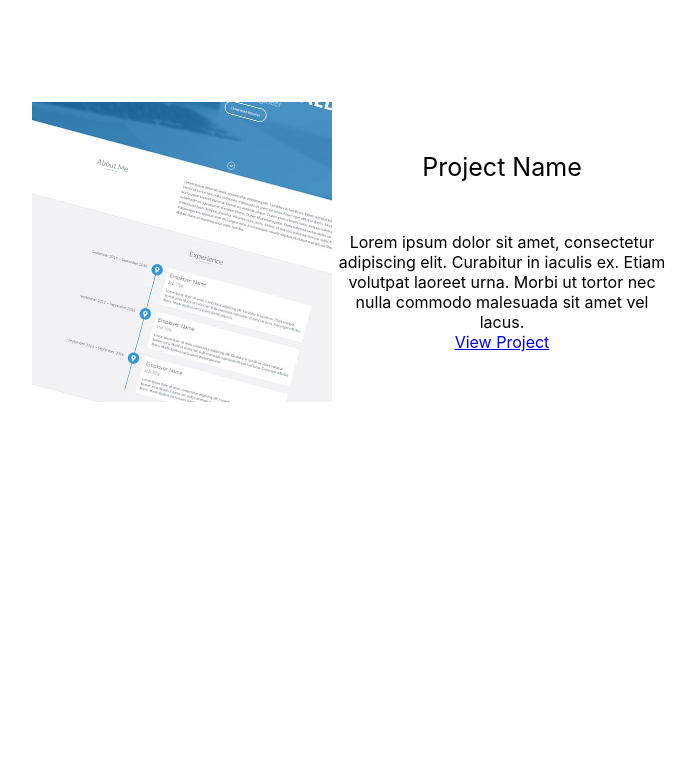
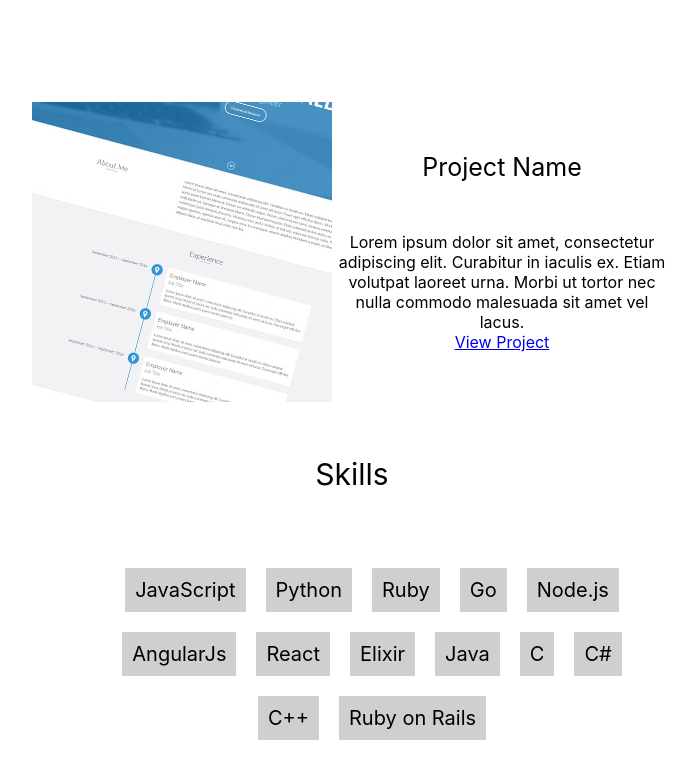
Before and after one commit to chiitoitsu/practice-react, a React (Create React App) app in the folder github_pages/: page / in a window 1280 px wide. Shown: the part 3110-3888 px from the top of the page, without its empty margins (288-983 px from the left). Before the commit the page ends 3566 px from the top, so only its background shows below. Built offline with nearby package versions, Linux system fonts and the light colour scheme.

Commit message:
Add Skill

```diff
--- a/github_pages/src/App.js
+++ b/github_pages/src/App.js
@@ -6,6 +6,7 @@ import About from './About.js';
 import Experience from './Experience.js';
 import Education from './Education.js';
 import Project from './Project.js';
+import Skill from './Skill.js'
 
 class App extends Component {
 
@@ -65,6 +66,13 @@ class App extends Component {
 				text: 'Lorem ipsum dolor sit amet, consectetur adipiscing elit. Curabitur in iaculis ex. Etiam volutpat laoreet urna. Morbi ut tortor nec nulla commodo malesuada sit amet vel lacus.',
 				url: 'https://github.com/chiitoitsu'
 			}
+		],
+		skills: [
+			'JavaScript', 'Python', 'Ruby',
+			'Go', 'Node.js', 'AngularJs',
+			'React', 'Elixir', 'Java',
+			'C', 'C#', 'C++',
+			'Ruby on Rails'
 		]
 	}
 
@@ -96,6 +104,13 @@ class App extends Component {
 		return projects
 	}
 
+	_renderSkill = () => {
+		const skills = this.state.skills.map((skill, index) => {
+			return <li key={index}>{skill}</li>
+		})
+		return skills
+	}
+
 	render() {
 		return (
 			<div className='App'>
@@ -108,6 +123,8 @@ class App extends Component {
 				{this._renderEducation()}
 				<div className='Prj_Title'>Projects</div>
 				{this._renderProject()}
+				<div className='Skill_Title'>Skills</div>
+				<Skill skills= {this._renderSkill()} />
 			</div>
 		)
 	}
--- /dev/null
+++ b/github_pages/src/Skill.css
@@ -0,0 +1,21 @@
+.Skill_Title {
+    font-size: 30px;
+    text-align: center;
+}
+
+.Skill {
+    padding-left: 25%;
+    padding-right: 25%;
+    padding-top: 50px;
+    padding-bottom: 50px;
+    text-align: center;
+}
+
+.Skill_List li {
+    display: inline-block;
+    padding: 10px;
+    margin: 10px;
+    font-size: 20px;
+    text-decoration: none;
+    background-color: #cfcfcf;
+}
--- /dev/null
+++ b/github_pages/src/Skill.js
@@ -0,0 +1,19 @@
+import React from 'react';
+import PropTypes from 'prop-types';
+import './Skill.css';
+
+function Skill({skills}) {
+    return (
+        <div className='Skill'>
+            <ul className='Skill_List'>
+                {skills}
+            </ul>
+        </div>
+    )
+}
+
+Skill.propTypes = {
+    skills: PropTypes.array.isRequired
+}
+
+export default Skill;
```
